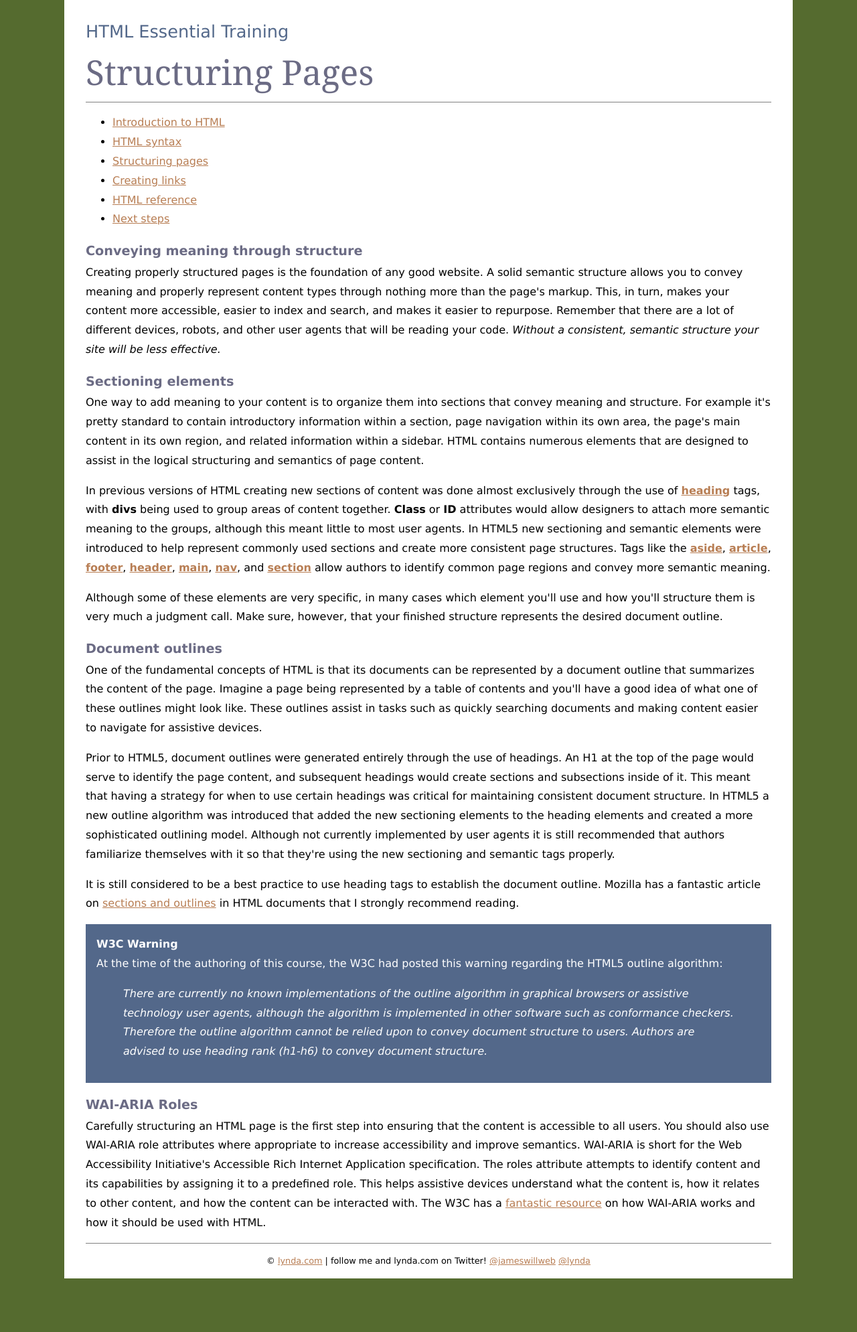
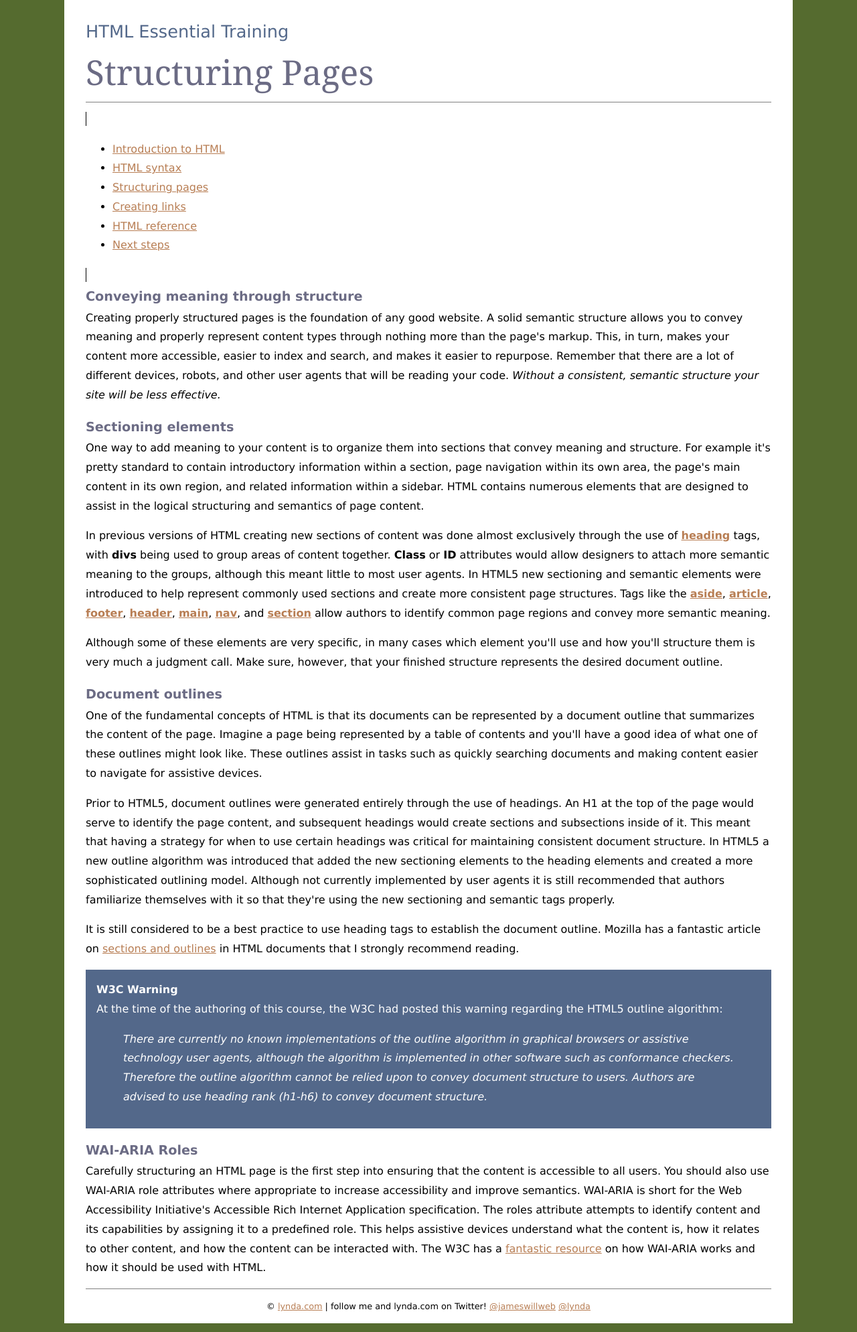
Before and after one commit to jasitu/jasitu.github.io, a Jekyll site: the page htmltrain/structure.htm, which Jekyll copies as it is, in a window 1280 px wide. Shown: the whole page at 67% size. Built offline with Jekyll 4.4.1, drawn with Linux system fonts in a browser that asks for light colours; before the commit the page ends 1921 px from its top, so only the background shows below that.

Commit message:
Update styles.css

```diff
--- a/htmltrain/css/styles.css
+++ b/htmltrain/css/styles.css
@@ -2,7 +2,7 @@
 	background: #556B2F;
 	margin: 0;
 
-[role=nav]{
+[role=navigation]{
 	display: inline;
 	border-color: black;
 	border-style:solid;
```
